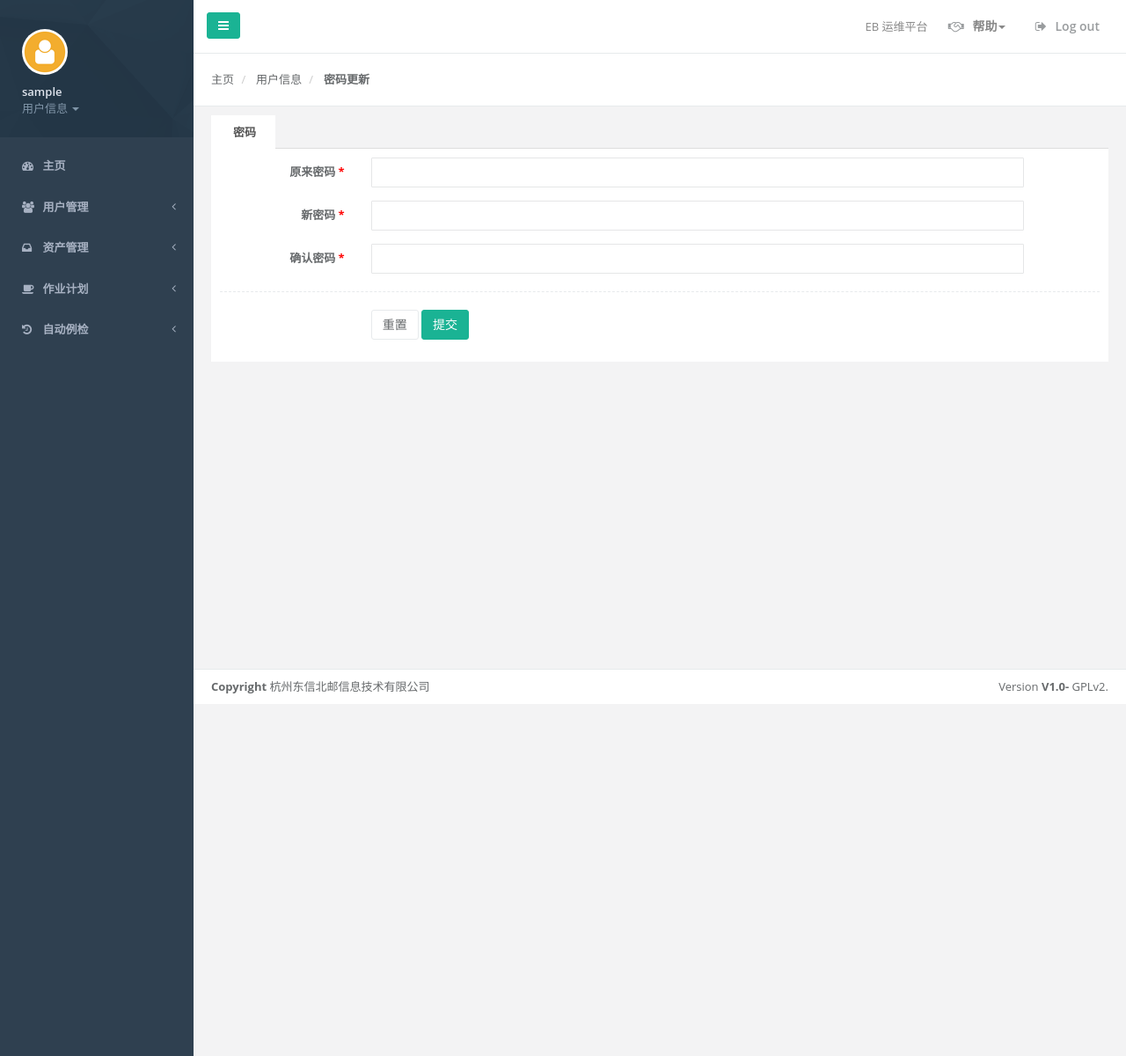
After one commit to zengke123/EbOps, a Flask app: page /auth/password in a window 1280 px wide. The commit adds this page. Shown: the whole page at 88% size. Run offline with Flask 2, Linux system fonts and the light colour scheme; the visitor is signed in with stand-in values (Sample User, id 1); data comes from the database, SQL or seed files in the repository; some libraries are stand-ins or nearby versions.

Commit message:
[update] 更新修改密码

```diff
--- a/apps/auth/views.py
+++ b/apps/auth/views.py
@@ -82,3 +82,26 @@ def profile():
     # 返回个人信息
     user =  User.query.filter(User.username == current_user.username).first()
     return render_template('user_profile.html', app='用户信息', user=user)
+
+
+
+@auth.route('/password', methods=['GET','POST'])
+@login_required
+def password():
+    if request.method == "GET":
+        return render_template('user_password.html', app='用户信息', action='密码更新')
+    elif request.method == "POST":
+        old_password = request.form.get('old_password')
+        user = User.query.filter(User.username==current_user.username).first()
+        if old_password == user.password:
+            new_password = request.form.get('new_password')
+            confirm_password = request.form.get('confirm_password')
+            if new_password == confirm_password:
+                user.password = new_password
+                db.session.commit()
+                return redirect(url_for('auth.login'))
+            else:
+                error = "两次输入密码不一致"
+        else:
+            error = "原密码错误!"
+        return render_template('user_password.html', app='用户信息', action='密码更新', error=error)
--- a/apps/templates/_left_side_bar.html
+++ b/apps/templates/_left_side_bar.html
@@ -12,7 +12,7 @@
                      </span> <span class="text-muted text-xs block">用户信息 <b class="caret"></b></span> </span> </a>
                     <ul class="dropdown-menu animated fadeInRight m-t-xs">
                         <li><a href="{{ url_for('auth.profile') }}">用户信息</a></li>
-                        <li><a href="#">更改密码</a></li>
+                        <li><a href="{{ url_for('auth.password') }}">更改密码</a></li>
                         <li class="divider"></li>
                         <li><a href="{{ url_for('auth.logout') }}">退出</a></li>
                     </ul>
--- /dev/null
+++ b/apps/templates/user_password.html
@@ -0,0 +1,56 @@
+{% extends 'base.html' %}
+{% block content %}
+<div class="wrapper wrapper-content animated fadeInRight">
+  <div class="row">
+      <div class="col-sm-12">
+          <div class="ibox float-e-margins">
+              <div class="panel-options">
+                  <ul class="nav nav-tabs">
+                      <li class="active">
+                          <a href="/users/profile/password/update/" class="text-center">密码 </a>
+                      </li>
+                  </ul>
+              </div>
+              <div class="tab-content" style="background-color: #ffffff">
+                  <div class="wrapper wrapper-content animated fadeInRight">
+                          <form method="post" class="form-horizontal" action="" enctype="multipart/form-data">
+
+                            {% if error %}
+                            <div class="form-group">
+                                <div class="alert alert-danger alert-dismissible" role="alert">
+                                  <button type="button" class="close" data-dismiss="alert" aria-label="Close"><span aria-hidden="true">&times;</span></button>
+                                  <strong>{{ error }}.</strong>
+                                </div>
+                            {% endif %}
+
+
+                              <input type="hidden" name="csrfmiddlewaretoken" value="">
+                              <div class="form-group required"><label class="col-md-2 control-label" for="id_old_password">原来密码</label><div class="col-md-9"><input type="password" name="old_password" maxlength="128" class="form-control" title="" required="" id="id_old_password"></div></div>
+                              <div class="form-group required"><label class="col-md-2 control-label" for="id_new_password">新密码</label><div class="col-md-9"><input type="password" name="new_password" maxlength="128" minlength="5" class="form-control" title="" required="" id="id_new_password"></div></div>
+
+                              <div id="container">
+                                  <div class="popover fade bottom in" role="tooltip" id="popover777" style=" display: none; width:260px;">
+                                      <div class="arrow" style="left: 50%;"></div>
+                                      <h3 class="popover-title" style="display: none;"></h3>
+                                      <h4>您的密码必须满足：</h4><div id="id_password_rules" style="color: #908a8a; margin-left:20px; font-size:15px;"><li id="id_security_password_min_length" style="list-style-type:none;"> <i class="fa fa-check-circle-o" style="margin-right:10px;"></i>密码最小长度 6 位</li></div>
+                                      <h4 style="margin-top: 10px;">密码强度：</h4><div id="id_progress"><div class="progress "><div class="progress-bar progress-bar-danger" style="width: 1%;"><span class="password-verdict" style="white-space: nowrap;"></span></div></div></div>
+                                      <div class="popover-content"></div>
+                                  </div>
+                              </div>
+                              <div class="form-group required"><label class="col-md-2 control-label" for="id_confirm_password">确认密码</label><div class="col-md-9"><input type="password" name="confirm_password" maxlength="128" minlength="5" class="form-control" title="" required="" id="id_confirm_password"></div></div>
+
+                              <div class="hr-line-dashed"></div>
+                              <div class="form-group">
+                                  <div class="col-sm-4 col-sm-offset-2">
+                                      <button class="btn btn-white" type="reset">重置</button>
+                                      <button id="submit_button" class="btn btn-primary" type="submit">提交</button>
+                                  </div>
+                              </div>
+                          </form>
+                      </div>
+                  </div>
+              </div>
+          </div>
+      </div>
+</div>
+{% endblock %}
--- a/apps/templates/user_profile.html
+++ b/apps/templates/user_profile.html
@@ -90,7 +90,7 @@
                                         <td>更改密码:</td>
                                         <td>
                                             <span class="pull-right">
-                                                <a type="button" class="btn btn-primary btn-xs" style="width: 54px" href="#">更新</a>
+                                                <a type="button" class="btn btn-primary btn-xs" style="width: 54px" href="{{ url_for('auth.password') }}">更新</a>
                                             </span>
                                         </td>
                                     </tr>
```
